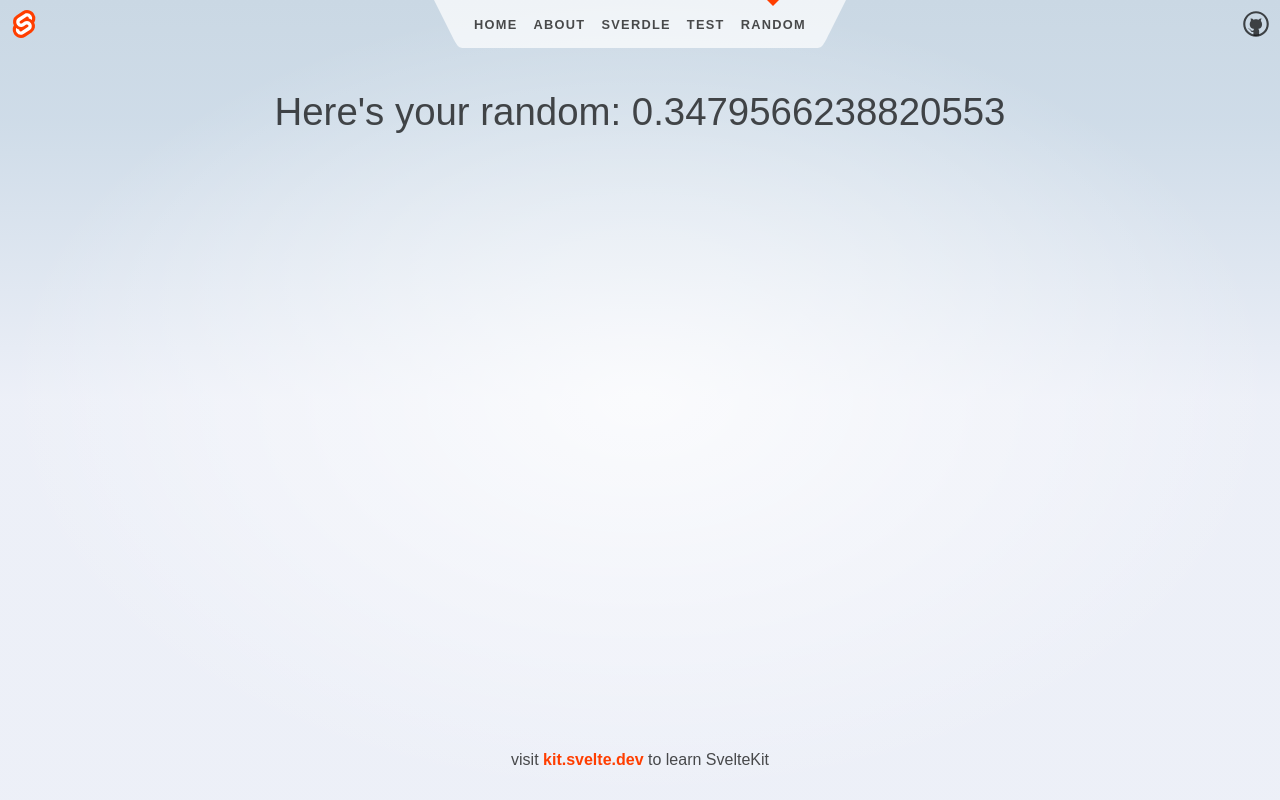
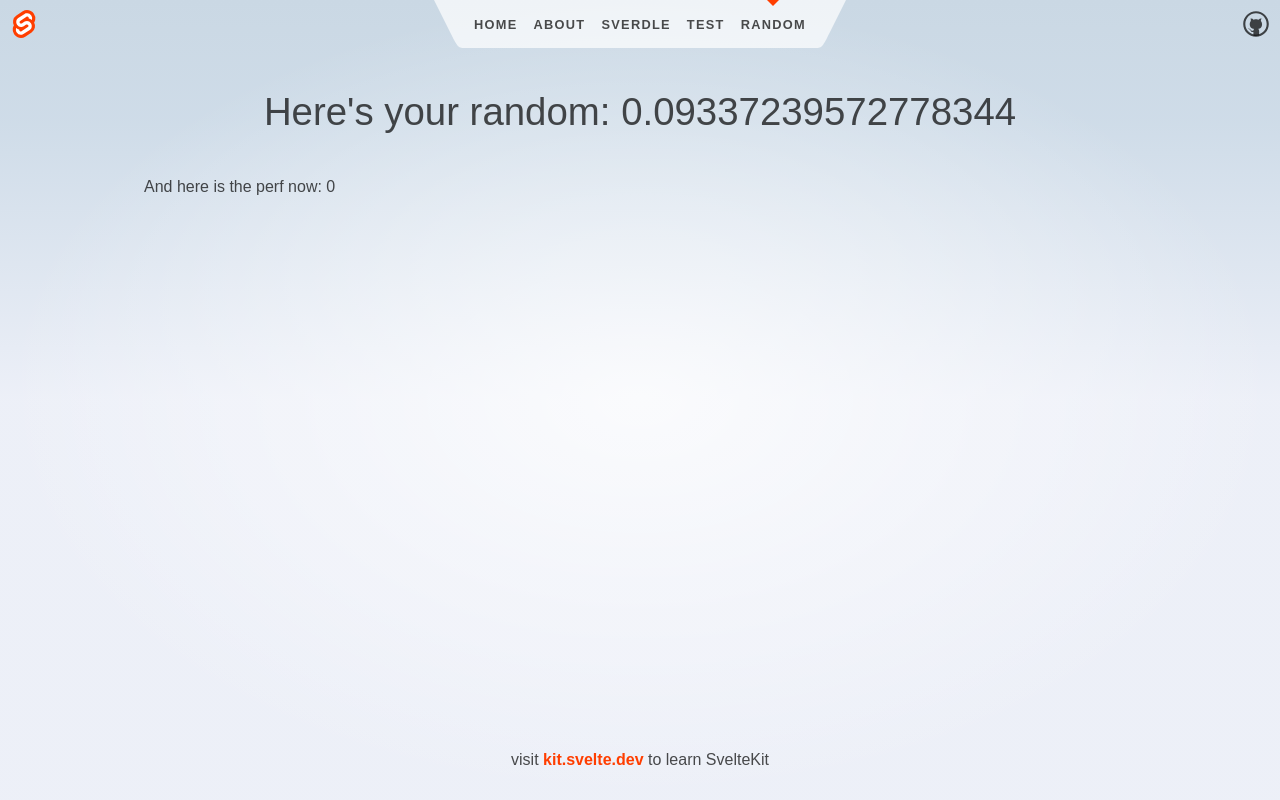
Before and after one commit to Nintron27/cf-test, a SvelteKit app: page /random in a window 1280 px wide. Built offline with nearby package versions, Linux system fonts and the light colour scheme.

Commit message:
try to CSR a node dependency

```diff
--- a/src/routes/random/+page.svelte
+++ b/src/routes/random/+page.svelte
@@ -1,9 +1,9 @@
 <script lang="ts">
-	let func = () => {
-		console.log('HELLO');
-		return Math.random();
-	};
-	const random = func();
+	export const ssr = false;
+	let random = Math.random();
+
+	let perfNow = performance.now();
 </script>
 
 <h1>Here's your random: {random}</h1>
+<p>And here is the perf now: {perfNow}</p>
```
